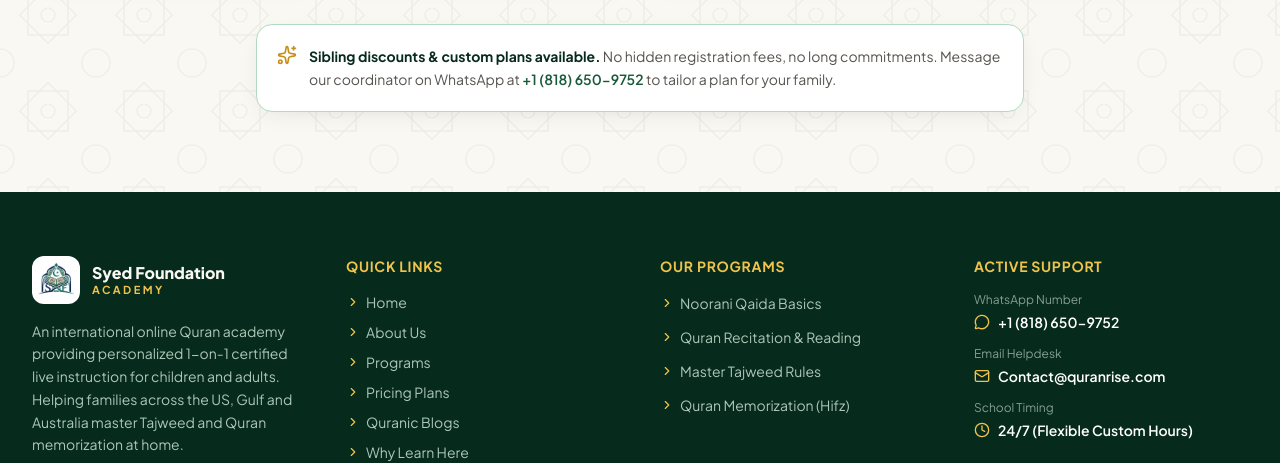
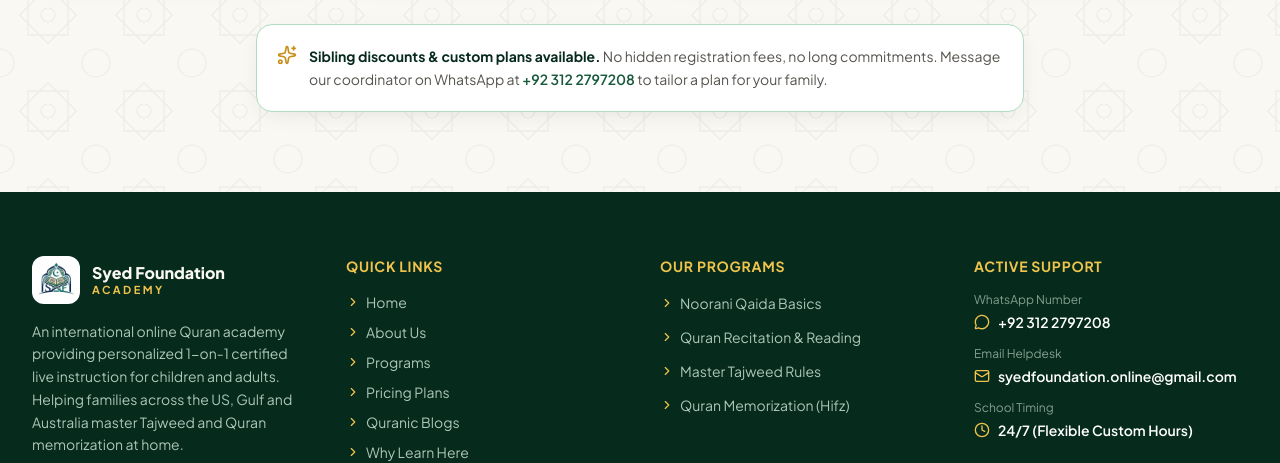
Before and after one commit to proventechnology7-cmd/Syed-Foundation-, a React (Vite) app: page /#/pricing in a window 1280 px wide. Shown: the part 1362-1825 px from the top of the page. Built offline with nearby package versions, Linux system fonts and the light colour scheme.

Commit message:
Update real contact details: WhatsApp +92 312 2797208, syedfoundation.online@gmail.com

```diff
--- a/src/data/site.js
+++ b/src/data/site.js
@@ -9,10 +9,10 @@
   name: "Syed Foundation Academy",
   shortName: "Syed Foundation",
   tagline: "Recite with Beauty",
-  whatsapp: "https://wa.me/18186509752",
-  whatsappDisplay: "+1 (818) 650-9752",
-  whatsappNumber: "18186509752",
-  email: "Contact@quranrise.com",
+  whatsapp: "https://wa.me/923122797208",
+  whatsappDisplay: "+92 312 2797208",
+  whatsappNumber: "923122797208",
+  email: "syedfoundation.online@gmail.com",
   hours: "24/7 (Flexible Custom Hours)",
   regions: ["UAE", "Saudi Arabia", "Qatar", "Kuwait", "Oman", "Bahrain", "Australia"],
   // Google Apps Script Web App URL that receives enrollment leads into the
```
